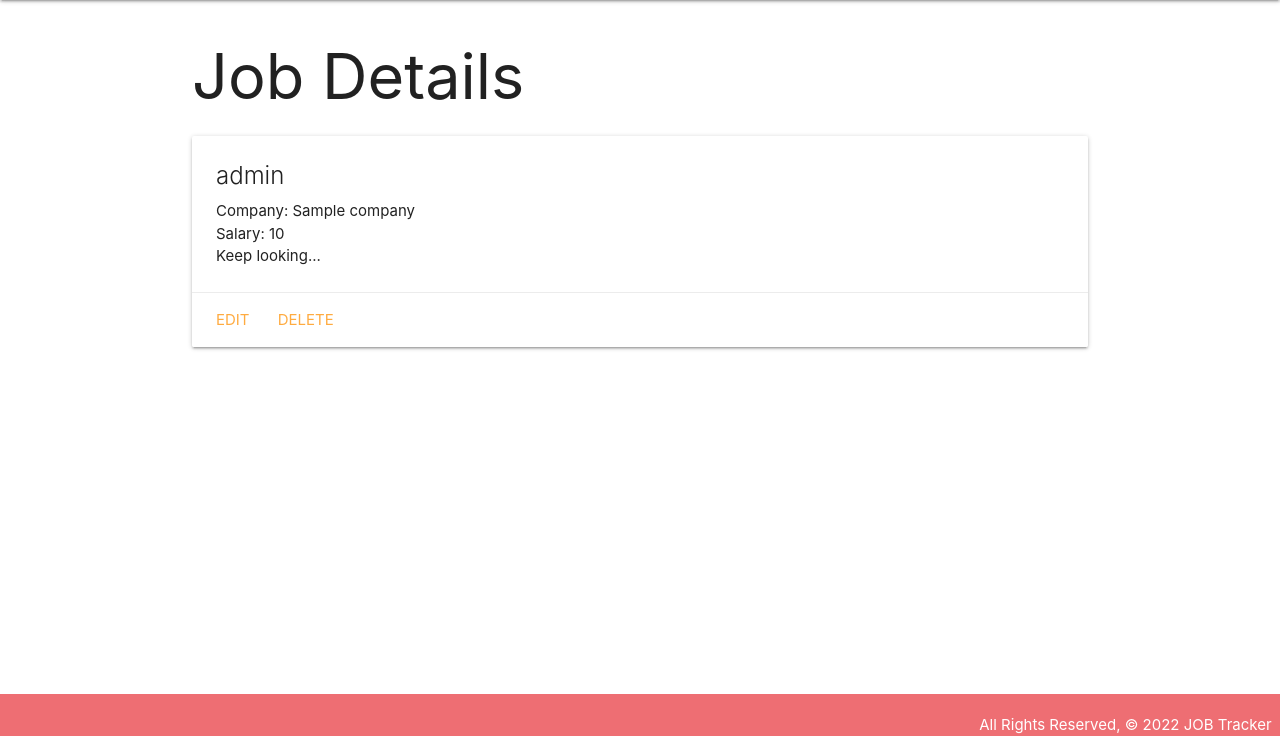
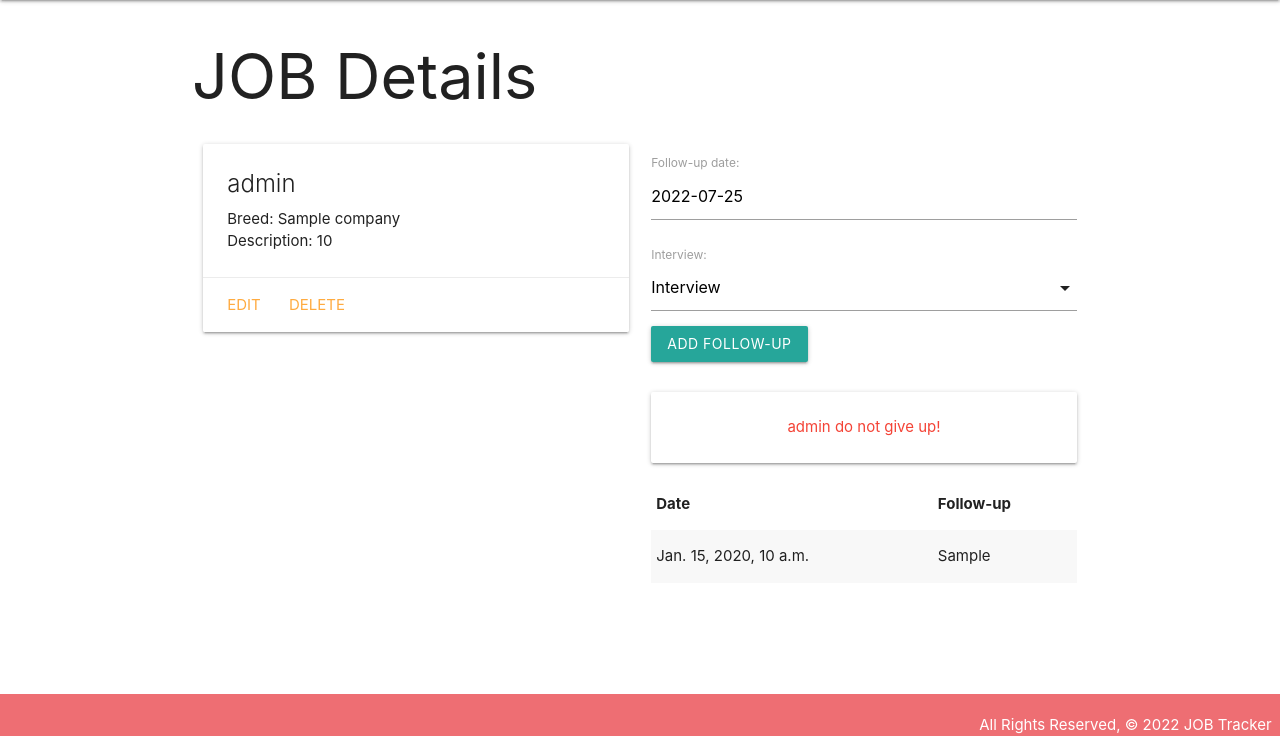
Before and after one commit to dominikconway/jobtracker, a Django app: template main_app/templates/jobs/detail.html in a window 1280 px wide. Shown: the part 64-800 px from the top of the page. Run offline with Django 4.2, Linux system fonts and the light colour scheme; tables that the repository leaves empty hold one stand-in row (values such as "Sample post"); the template is opened without the code that fills it: values that come from a table or form of the project are taken from there, most other values are stand-ins (such as "Sample title", 1, 10 or a date in 2020); data that the repository does not hold is empty.

Commit message:
adds follow up feature

```diff
--- a/main_app/admin.py
+++ b/main_app/admin.py
@@ -1,4 +1,5 @@
 from django.contrib import admin
-from .models import Job
+from .models import Job, Followup
 
 admin.site.register(Job)
+admin.site.register(Followup)
--- /dev/null
+++ b/main_app/forms.py
@@ -0,0 +1,7 @@
+from django.forms import ModelForm
+from .models import Followup
+
+class FollowupForm(ModelForm):
+  class Meta:
+    model = Followup
+    fields = ['date', 'interview']
--- a/main_app/models.py
+++ b/main_app/models.py
@@ -1,5 +1,12 @@
+from datetime import date
 from django.db import models
 from django.urls import reverse
+
+INTERVIEWS = (
+    ('I', 'Interview'),
+    ('E', 'Email'),
+    ('C', 'CallBack')
+)
 
 class Job(models.Model):
     company = models.CharField(max_length=100)
@@ -11,3 +18,22 @@ class Job(models.Model):
 
     def get_absolute_url(self):
         return reverse('detail', kwargs={'job_id':self.id})
+
+    def got_followup(self):
+        return len( self.followup_set.filter(date=date.today()) )
+
+class Followup(models.Model):
+    date = models.DateField('follow-up date')
+    interview = models.CharField(
+        max_length=1,
+        choices=INTERVIEWS,
+        default=INTERVIEWS[0][0]
+    )
+
+    job = models.ForeignKey(Job, on_delete=models.CASCADE)
+
+    def __str__(self):
+        return f"{self.get_interview_display()} on {self.date}"
+
+    class Meta:
+        ordering = ['-date']
--- a/main_app/templates/base.html
+++ b/main_app/templates/base.html
@@ -9,6 +9,7 @@
   <title>JOB Tracker</title>
   <link rel="stylesheet" href="https://cdnjs.cloudflare.com/ajax/libs/materialize/1.0.0/css/materialize.min.css">
   <link rel="stylesheet" type="text/css" href="{% static 'css/style.css' %}">
+  <script src="https://cdnjs.cloudflare.com/ajax/libs/materialize/1.0.0/js/materialize.min.js"></script>
 </head>
 <body>
   <header class="navbar-fixed">
--- a/main_app/templates/jobs/detail.html
+++ b/main_app/templates/jobs/detail.html
@@ -1,23 +1,59 @@
 {% extends 'base.html' %}
 {% block content %}
 
-<h1>Job Details</h1>
+<h1>JOB Details</h1>
 
-<div class="card">
-  <div class="card-content">
-    <span class="card-title">{{ job.role }}</span>
-    <p>Company: {{ job.company }}</p>
-    <p>Salary: {{ job.salary }}</p>
-    {% if job.salary > 65000 %}
-        <p>Worth it? :  Worth it...</p>
+<div class="row">
+  <div class="col s6">
+    <div class="card">
+      <div class="card-content">
+        <span class="card-title">{{ job.role }}</span>
+        <p>Breed: {{ job.company }}</p>
+        <p>Description: {{ job.salary }}</p>
+      </div>
+      <div class="card-action">
+        <a href="{% url 'jobs_update' job.id %}">Edit</a>
+        <a href="{% url 'jobs_delete' job.id %}">Delete</a>
+      </div>
+    </div>
+  </div>
+  <div class="col s6">
+    <form action="{% url 'add_followup' job.id %}" method="post">
+      {% csrf_token %}
+      {{ followup_form.as_p }}
+      <input type="submit" class="btn" value="Add Follow-Up">
+    </form>
+    <br>
+    {% if job.got_followup %}
+      <div class="card-panel teal-text center-align">{{object.role}} outcome for this role looks good! </div>
     {% else %}
-        <p>Keep looking...</p>
+      <div class="card-panel red-text center-align">{{object.role}} do not give up!</div>
     {% endif %}
-  </div>
-  <div class="card-action">
-    <a href="{% url 'jobs_update' job.id %}">Edit</a>
-    <a href="{% url 'jobs_delete' job.id %}">Delete</a>
+    <table class="striped">
+      <thead>
+        <tr><th>Date</th><th>Follow-up</th></tr>
+      </thead>
+      <tbody>
+        {% for followup in job.followup_set.all %}
+          <tr>
+            <td>{{followup.date}}</td>
+            <td>{{followup.get_interview_display}}</td>
+          </tr>
+        {% endfor %}
+      </tbody>
+    </table>
   </div>
 </div>
+<script>
+   var dateEl = document.getElementById('id_date');
+  M.Datepicker.init(dateEl, {
+    format: 'yyyy-mm-dd',
+    defaultDate: new Date(),
+    setDefaultDate: true,
+    autoClose: true
+  });
 
+  var selectEl = document.getElementById('id_interview');
+  M.FormSelect.init(selectEl);
+</script>
 {% endblock %}
--- a/main_app/urls.py
+++ b/main_app/urls.py
@@ -10,4 +10,5 @@ urlpatterns = [
     path('jobs/create', views.JobCreate.as_view(), name='jobs_create'),
     path('jobs/<int:pk>/update/', views.JobUpdate.as_view(), name='jobs_update'),
     path('jobs/<int:pk>/delete/', views.JobDelete.as_view(), name='jobs_delete'),
+    path('jobs/<int:job_id>/add_followup/', views.add_followup, name='add_followup'),
 ]
```
Also changed, not shown: main_app/views.py (+14 -2 lines), main_app/migrations/0003_followup.py (added), main_app/migrations/0004_alter_followup_date.py (added).
